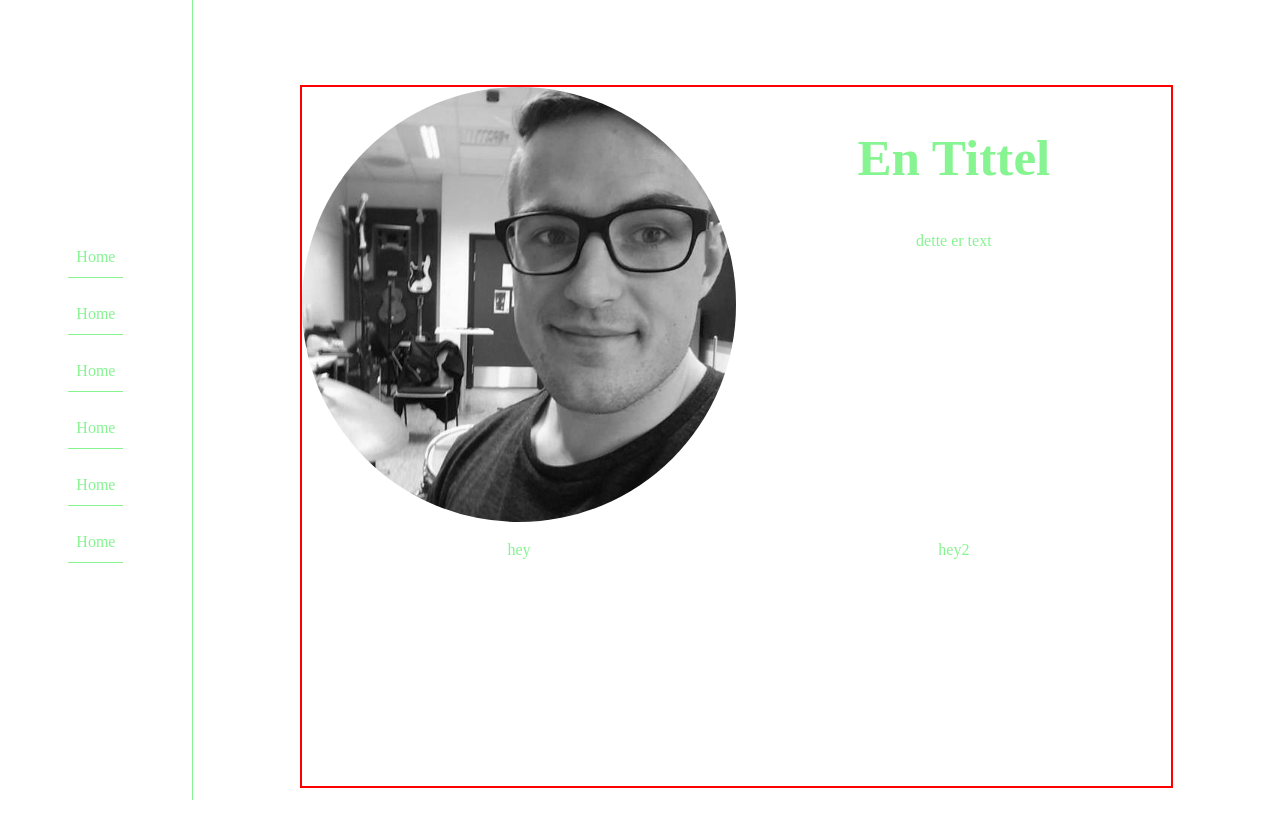
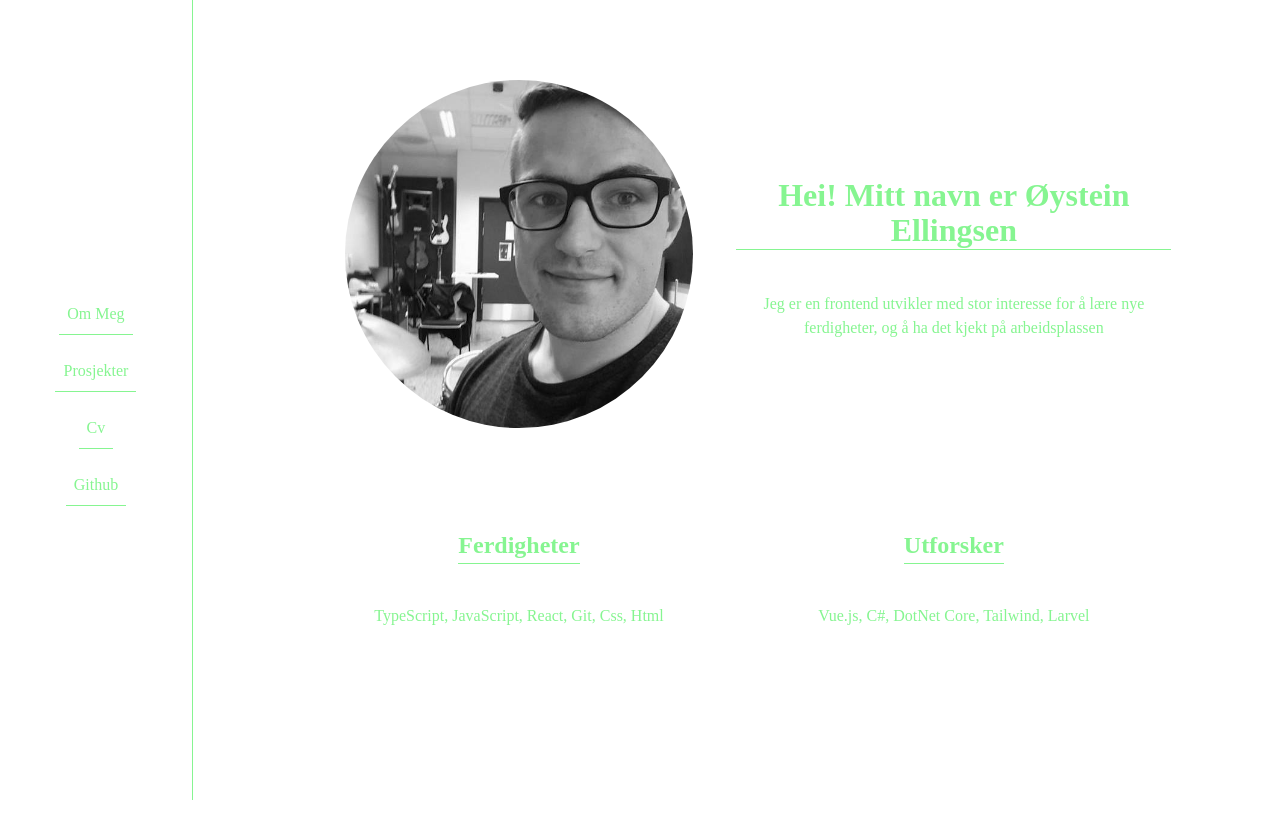
Before and after one commit to OysteinKoder/portfolio, a React (Vite) app: page / in a window 1280 px wide. Shown: the top 838 px of the page. After the commit the page ends 800 px from the top, so only its background shows below. Built offline with nearby package versions, Linux system fonts and the light colour scheme.

Commit message:
Work on card

```diff
--- a/src/components/Card.tsx
+++ b/src/components/Card.tsx
@@ -1,5 +1,10 @@
-import { StyledCard, StyledCardImage } from "./card/cardStyles";
-import { StyledCardContainer } from "./card/cardStyles";
+import {
+  CardHeading,
+  CardSection,
+  CardTitle,
+  StyledCard,
+  StyledCardImage,
+} from "./card/cardStyles";
 import { FC } from "react";
 
 const techIcons = {
@@ -9,26 +14,48 @@ const techIcons = {
 
 interface CardProps {
   variant?: "image" | "titleAndText" | "headerAndText" | "headerAndImage";
-  text?: string;
-  title?: string;
-  image?: string;
-  alt?: string;
+  topLeftImage?: string;
+  topLeftImageAlt?: string;
+  topRightTitle?: string;
+  topRightText?: string;
+  bottomLeftTitle?: string;
+  bottomLeftText?: string;
+  bottomRightTitle?: string;
+  bottomRightText?: string;
 }
 
-const Card: FC<CardProps> = ({ variant, text, title, image, alt }) => {
-  return (
-    <StyledCardContainer>
+const Card: FC<CardProps> = ({
+  variant,
+  topLeftImage: topLeftImage,
+  topLeftImageAlt: topLeftImageAlt,
+  topRightText: topRightText,
+  topRightTitle: topRightTitle,
+  bottomLeftTitle: bottomLeftTitle,
+  bottomLeftText: bottomLeftText,
+  bottomRightTitle: bottomRightTitle,
+  bottomRightText: bottomRightText,
+}) => {
+  if (variant === "image") {
+    return (
       <StyledCard>
-        <StyledCardImage src={image} alt={alt} />
-        <div>
-          <h1>{title}</h1>
-          <p>{text}</p>
-        </div>
-        <p>hey</p>
-        <p>hey2</p>
+        <StyledCardImage src={topLeftImage} alt={topLeftImageAlt} />
+        <CardSection>
+          <CardTitle>{topRightTitle}</CardTitle>
+          <p>{topRightText}</p>
+        </CardSection>
+        <CardSection>
+          <CardHeading>{bottomLeftTitle}</CardHeading>
+          <p>{bottomLeftText}</p>
+        </CardSection>
+        <CardSection>
+          <CardHeading>{bottomRightTitle}</CardHeading>
+          <p>{bottomRightText}</p>
+        </CardSection>
       </StyledCard>
-    </StyledCardContainer>
-  );
+    );
+  } else {
+    return <h1>hei</h1>;
+  }
 };
 
 export default Card;
--- a/src/components/NavBar.tsx
+++ b/src/components/NavBar.tsx
@@ -12,12 +12,10 @@ const NavBar: FC<NavBarContainerProps> = ({ collapsed }) => {
   const { toggleCollapsed } = useContext(CollapsedContext);
   return (
     <NavBarContainer collapsed={collapsed}>
-      <Button onClick={toggleCollapsed}>Home</Button>
-      <Button onClick={toggleCollapsed}>Home</Button>
-      <Button onClick={toggleCollapsed}>Home</Button>
-      <Button onClick={toggleCollapsed}>Home</Button>
-      <Button onClick={toggleCollapsed}>Home</Button>
-      <Button onClick={toggleCollapsed}>Home</Button>
+      <Button onClick={toggleCollapsed}>Om Meg</Button>
+      <Button onClick={toggleCollapsed}>Prosjekter</Button>
+      <Button onClick={toggleCollapsed}>Cv</Button>
+      <Button onClick={toggleCollapsed}>Github</Button>
     </NavBarContainer>
   );
 };
--- a/src/components/card/cardStyles.ts
+++ b/src/components/card/cardStyles.ts
@@ -3,8 +3,9 @@ import styled from "styled-components";
 export const StyledCard = styled.section`
   height: 80%;
   width: 80%;
-  border: 2px solid red;
+  /* border: 2px solid red; */
   margin: auto;
+  margin-top: 5rem;
   display: grid;
   grid-template-columns: 1fr 1fr;
   grid-template-rows: 1fr 1fr;
@@ -16,14 +17,6 @@ export const StyledCard = styled.section`
   }
 `;
 
-export const StyledCardContainer = styled.div`
-  display: flex;
-  justify-content: center;
-  align-items: center;
-  height: 100%;
-  width: 100%;
-`;
-
 export const Testbox = styled.div`
   background-color: purple;
   height: 100%;
@@ -31,8 +24,29 @@ export const Testbox = styled.div`
 `;
 
 export const StyledCardImage = styled.img`
-  width: 100%;
-  height: auto;
+  width: 80%;
   object-fit: contain;
   border-radius: 50%;
+  margin: auto;
 `;
+
+export const CardTitle = styled.h1`
+  font-size: 2rem;
+  border-bottom: 1px solid #86f591;
+`;
+
+export const CardHeading = styled.h2`
+  font-size: 1.5rem;
+  border-bottom: 1px solid #86f591;
+  width: fit-content;
+  margin: auto;
+  margin-top: 1.5rem;
+  margin-bottom: 1.5rem;
+`;
+
+export const CardSection = styled.div`
+  display: flex;
+  flex-direction: column;
+  justify-content: center;
+  align-items: center;
+`;
--- a/src/pages/LandingPage.tsx
+++ b/src/pages/LandingPage.tsx
@@ -13,12 +13,20 @@ function LandingPage() {
     <>
       <FlexWrapper direction="row">
         <NavBar collapsed={isCollapsed} />
-
         <MainContent collapsed={isCollapsed}>
           <HamburgerContainer>
             <AiOutlineMenu size="2em" onClick={toggleCollapsed} />
           </HamburgerContainer>
-          <Card title="En Tittel" text="dette er text" image={profilBilde} />
+          <Card
+            variant="image"
+            topLeftImage={profilBilde}
+            topRightTitle="Hei! Mitt navn er Øystein Ellingsen"
+            topRightText="Jeg er en frontend utvikler med stor interesse for å lære nye ferdigheter, og å ha det kjekt på arbeidsplassen"
+            bottomLeftTitle="Ferdigheter"
+            bottomLeftText="TypeScript, JavaScript, React, Git, Css, Html"
+            bottomRightTitle="Utforsker"
+            bottomRightText="Vue.js, C#, DotNet Core, Tailwind, Larvel"
+          />
         </MainContent>
       </FlexWrapper>
     </>
```
